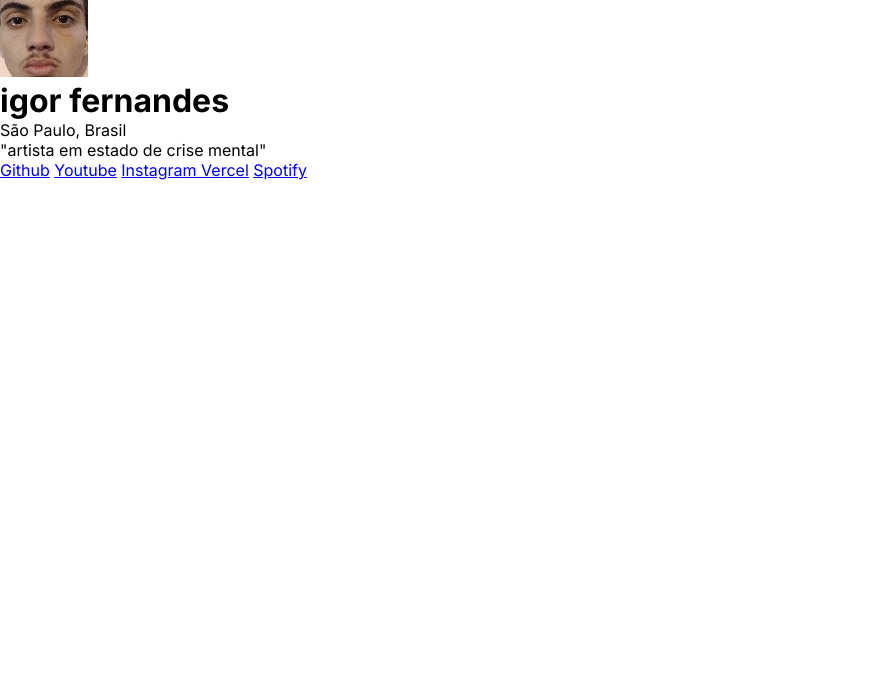
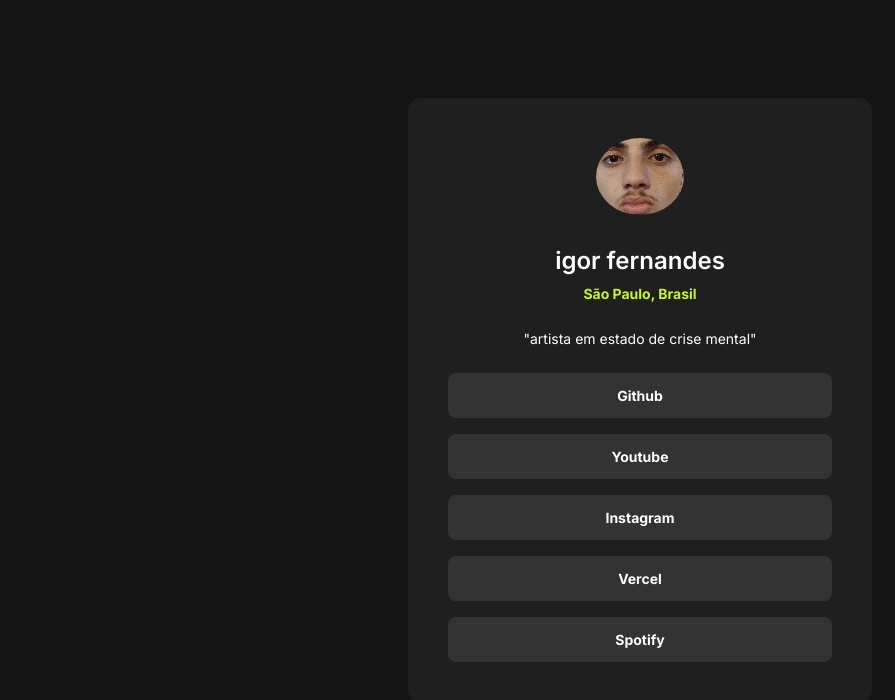
Before and after one commit to igorfernandes12b/meus-links, a plain HTML site: page index.html in a window 1280 px wide. Shown: the whole page, without its empty margins (0-895 px from the left). Drawn offline with Linux system fonts and the light colour scheme.

Commit message:
final do css e html

```diff
--- a/index.html
+++ b/index.html
@@ -13,16 +13,16 @@
     <div>
         <img src="./igor.perfil.jpg" alt="imagem do criador">
         <h1>igor fernandes</h1>
-        <p>São Paulo, Brasil</p>
+        <strong>São Paulo, Brasil</strong>
 
     <p>"artista em estado de crise mental"</p>
 
 
-        <a href="https://github.com/igorfernandes12b/meus-links">Github</a>
-        <a href="www.youtube.com/@FabricioSk8Board">Youtube</a>
-        <a href="https://www.instagram.com/ia29071904/">Instagram
-        <a href="https://vercel.com/igor-fernandes-12bs-projects">Vercel</a>
-        <a href="https://open.spotify.com/intl-pt/artist/4DqW9Yj3JdScO6gSUlVyqS?autoplay=true">Spotify</a>
+        <a href="https://github.com/igorfernandes12b/meus-links"target=_blank>Github</a>
+        <a href="www.youtube.com/@FabricioSk8Board"target=_blank>Youtube</a>
+        <a href="https://www.instagram.com/ia29071904/"target=_blank>Instagram
+        <a href="https://vercel.com/igor-fernandes-12bs-projects"target=_blank>Vercel</a>
+        <a href="https://open.spotify.com/intl-pt/artist/4DqW9Yj3JdScO6gSUlVyqS?autoplay=true"target=_blank>Spotify</a>
     </div>
 
 </body>
--- a/style.css
+++ b/style.css
@@ -4,3 +4,81 @@
     box-sizing: border box;
     font-family: "Inter", sans-serif;
 }
+
+body {
+
+    background-color: #141414;
+    height: 100vh;
+    display: flex;
+    justify-content: center;
+    align-items: center;
+}
+
+div{
+    background-color: #1F1F1F;
+    width: 384px;
+    padding: 40px;
+    text-align: center;
+    border-radius: 12px;
+}
+
+h1, p, a {
+    color: #FFF;
+}
+
+div img {
+
+ border-radius: 50%;
+ margin-bottom: 24px;
+}
+
+div h1{
+
+    font-size: 24px;
+    line-height: 36px;
+    font-weight: 600;
+    margin-bottom: 4px;
+}
+
+div strong{
+
+    color: #c4f82a;
+    font-size:  14px;
+    line-height: 21px;
+}
+
+div p{
+
+    margin-block: 24px;
+    font-size: 14px;
+    line-height: 21px;
+
+}
+
+
+div a + a {
+
+    margin-top: 16px;
+
+}
+
+
+div a{
+
+    display: block;
+    text-decoration: none;
+    background-color: #333333;
+    padding: 12px;
+    border-radius: 8px;
+    font-weight: 700;
+    font-size: 14px;
+    line-height: 21px;
+
+}
+
+div a :hover{
+
+    background-color: #c4f82a;
+    background-color: #141414;
+    transition: 0.4s;
+}
```
